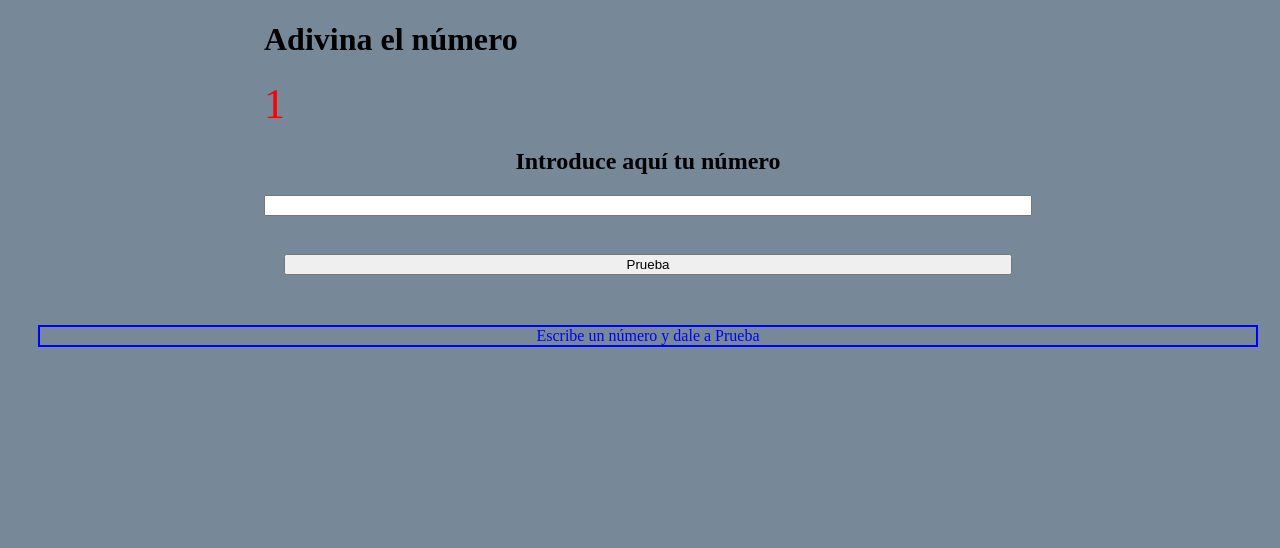
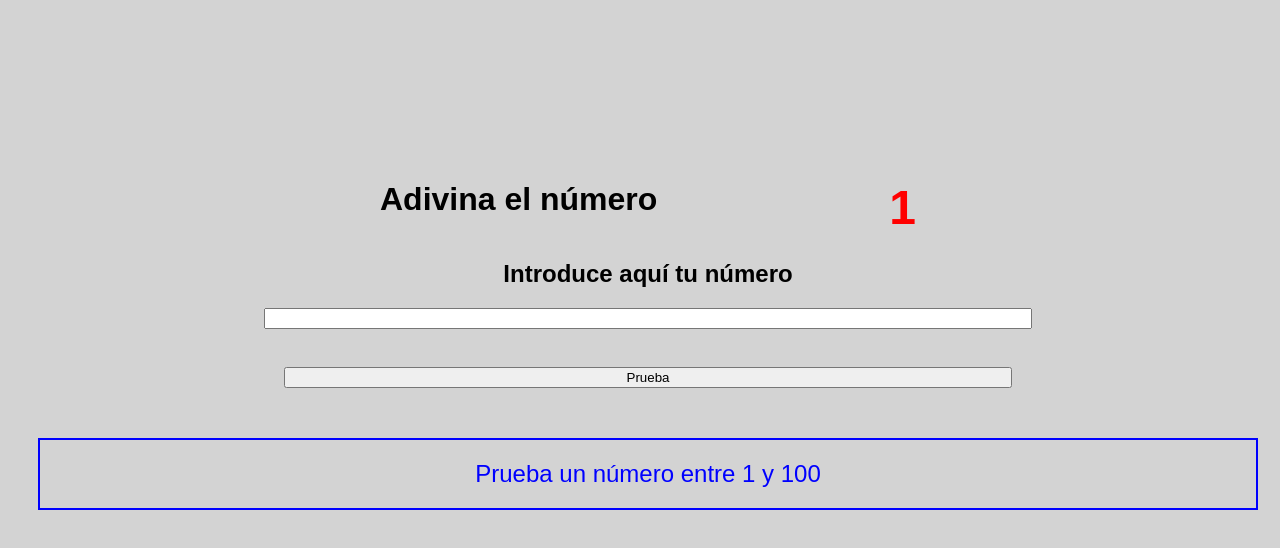
Before and after one commit to Adalab/m2-evaluacion-intermedia-saramarin23, a plain HTML site: page index.html in a window 1280 px wide. Both pictures are taken after a click on the button "Prueba". Drawn offline with Linux system fonts and the light colour scheme.

Commit message:
finish exercise

```diff
--- a/index.html
+++ b/index.html
@@ -9,8 +9,10 @@
   </head>
   <body class="webpage">
     <form class="webpage__form">
-      <h1 class="webpage__title">Adivina el número</h1>
-      <div class="tries"></div>
+      <div class="webpage__form--firstContainer">
+        <h1 class="webpage__title">Adivina el número</h1>
+        <div class="tries"></div>
+      </div>
       <div class="webpage__form--content">
         <h2 class="instructions">Introduce aquí tu número</h2>
         <input type="number" class="input" />
@@ -18,7 +20,9 @@
         <button class="btn" type="button">Prueba</button>
       </div>
     </form>
-    <div class="instructions__number">Escribe un número y dale a Prueba</div>
+    <div class="instructions__number">
+      Escribe un número y dale a <span class="span">Prueba</span>
+    </div>
     <script src="./js/main.js"></script>
   </body>
 </html>
--- a/js/main.js
+++ b/js/main.js
@@ -4,22 +4,32 @@ const button = document.querySelector(".btn");
 const input = document.querySelector(".input");
 const instructions = document.querySelector(".instructions__number");
 const tries = document.querySelector(".tries");
+const randomNumber = Math.ceil(Math.random() * 100);
+
 tries.innerHTML = 0;
 
 function guessNumber() {
-  debugger;
   tries.innerHTML++;
-  const randomNumber = Math.floor(Math.random * 100);
-  const userNumber = input.value;
-  if (userNumber < randomNumber) {
+  //debugger;
+  const userNumber = parseInt(input.value);
+  if (userNumber < randomNumber && userNumber >= 1 && userNumber <= 100) {
     instructions.innerHTML = "Demasiado bajo";
-  } else if (userNumber > randomNumber) {
+  } else if (
+    userNumber > randomNumber &&
+    userNumber >= 1 &&
+    userNumber <= 100
+  ) {
     instructions.innerHTML = "Demasiado alto";
-  } else if (userNumber === randomNumber) {
+  } else if (
+    userNumber === randomNumber &&
+    userNumber >= 1 &&
+    userNumber <= 100
+  ) {
     instructions.innerHTML = "¡HAS GANADO, CAMPEONA!";
   } else {
-    return "Error";
+    instructions.innerHTML = "Prueba un número entre 1 y 100";
   }
+  console.log(userNumber);
   console.log(randomNumber);
 }
 
--- a/styles/main.css
+++ b/styles/main.css
@@ -1,11 +1,18 @@
 .webpage {
-  background-color: lightslategray;
+  background-color: #d3d3d3;
   width: 100vw;
+  font-family: sans-serif;
+  margin-top: 160px;
 }
 
 .webpage__form {
   width: 60vw;
   margin: 0 auto;
+}
+
+.webpage__form--firstContainer {
+  display: flex;
+  justify-content: space-around;
 }
 
 .title {
@@ -14,7 +21,9 @@
 
 .tries {
   color: red;
-  font-size: 42px;
+  font-size: 48px;
+  font-weight: bold;
+  margin-top: 20px;
 }
 
 .instructions {
@@ -35,4 +44,10 @@
   border: 2px solid blue;
   color: blue;
   margin: 30px;
+  padding: 20px 0;
+  font-size: 24px;
 }
+
+.span {
+  font-style: italic;
+}
```
